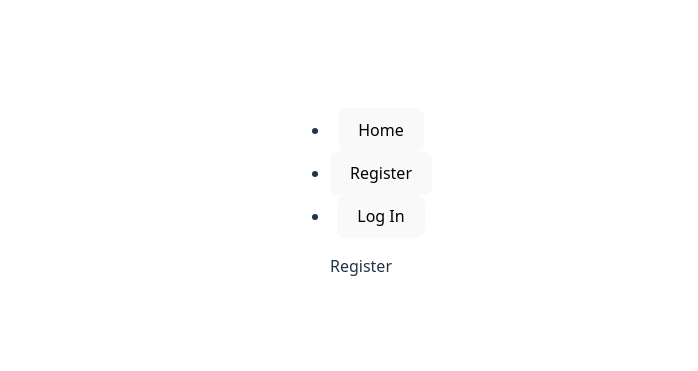
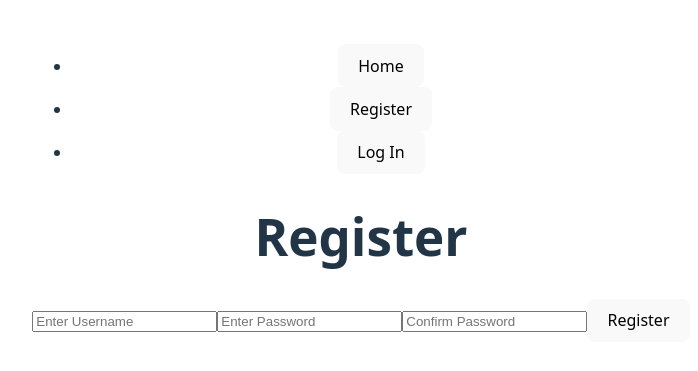
Before and after one commit to stella-teu/rauls-points-frontend, a React (Vite) app: page /register in a window 1280 px wide. Shown: the part 215-586 px from the top of the page, without its empty margins (279-977 px from the left). Built offline with nearby package versions, Linux system fonts and the light colour scheme.

Commit message:
finished register:

```diff
--- a/src/components/register/register.jsx
+++ b/src/components/register/register.jsx
@@ -1,11 +1,101 @@
 import { signUp } from "../../services/authService";
-import { useState } from "react";
+import { useState, useContext } from "react";
 import { useNavigate } from "react-router";
+import { UserContext } from "../../contexts/UserContext";
 
 function Register() {
+  const navigate = useNavigate();
+  const { setProfile } = useContext(UserContext);
+  const [form, setForm] = useState({
+    username: "",
+    password: "",
+    confPassword: "",
+    isError: false,
+    errorMsg: "",
+  });
+
+  const handleChange = (e) => {
+    const { name, value } = e.target;
+
+    setForm((prevForm) => ({
+      ...prevForm,
+      [name]: value,
+    }));
+  };
+
+  const handleSubmit = async (event) => {
+    event.preventDefault();
+
+    try {
+      const profileData = await signUp(form);
+      setProfile(profileData);
+
+      navigate("/profile");
+    } catch (error) {
+      console.error(error);
+      setForm((prevForm) => ({
+        isError: true,
+        errorMsg: "Invalid Credentials",
+        username: prevForm.username,
+        password: "",
+        confPassword: "",
+      }));
+    }
+  };
+
+  const renderError = () => {
+    const toggleForm = form.isError ? "danger" : "";
+
+    if (form.isError) {
+      return (
+        <button type="submit" className={toggleForm}>
+          {form.errorMsg}
+        </button>
+      );
+    } else {
+      return <button type="submit">Register</button>;
+    }
+  };
+
   return (
-    <div>Register</div>
-  )
+    <>
+      <div className="home-container">
+        <div>
+          <form className="home-form" onSubmit={handleSubmit}>
+            <h1>Register</h1>
+            <input
+              type="text"
+              name="username"
+              value={form.username}
+              placeholder="Enter Username"
+              onChange={handleChange}
+              required
+              autoComplete="off"
+            />
+            <input
+              type="password"
+              name="password"
+              value={form.password}
+              placeholder="Enter Password"
+              onChange={handleChange}
+              required
+              autoComplete="off"
+            />
+            <input
+              type="confPassword"
+              name="confPassword"
+              value={form.confPassword}
+              placeholder="Confirm Password"
+              onChange={handleChange}
+              required
+              autoComplete="off"
+            />
+            {renderError()}
+          </form>
+        </div>
+      </div>
+    </>
+  );
 }
 
-export default Register
+export default Register;
```
Also changed, not shown: package.json (+14 -3 lines), src/components/navBar/navbar.jsx (+19 -0 lines), 1 other file (tests, documents, lock files or other folders).
